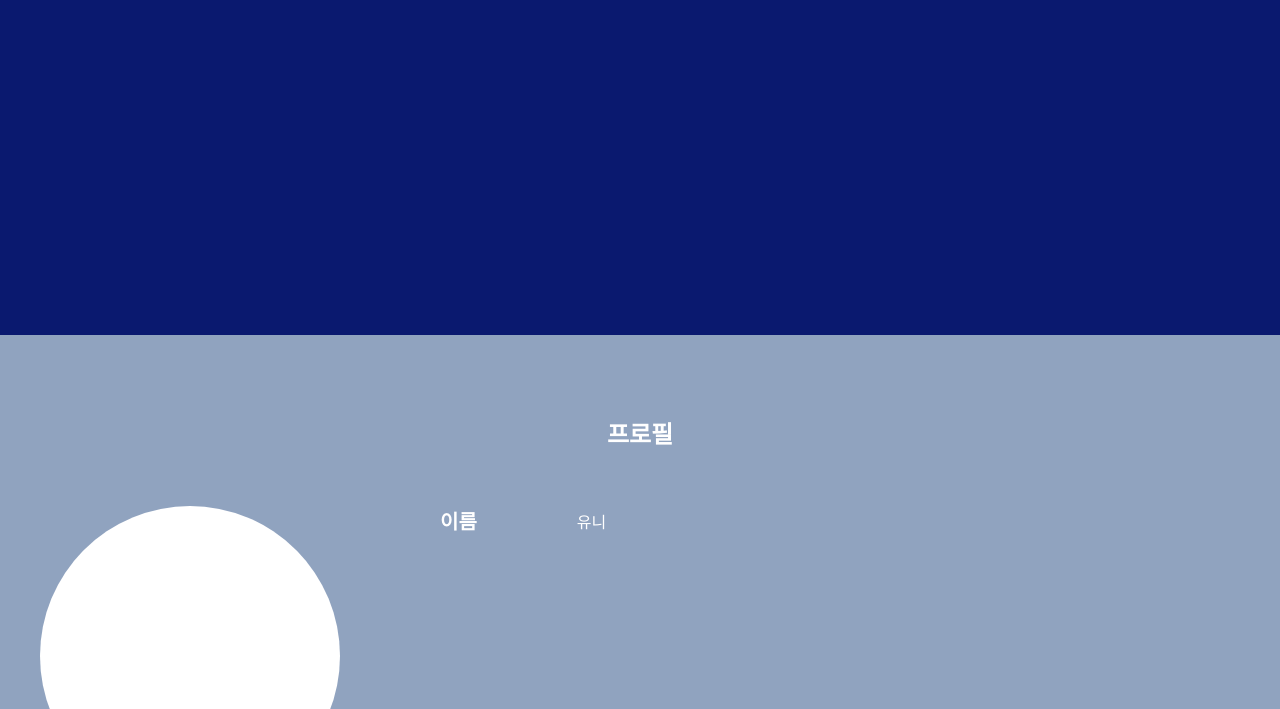
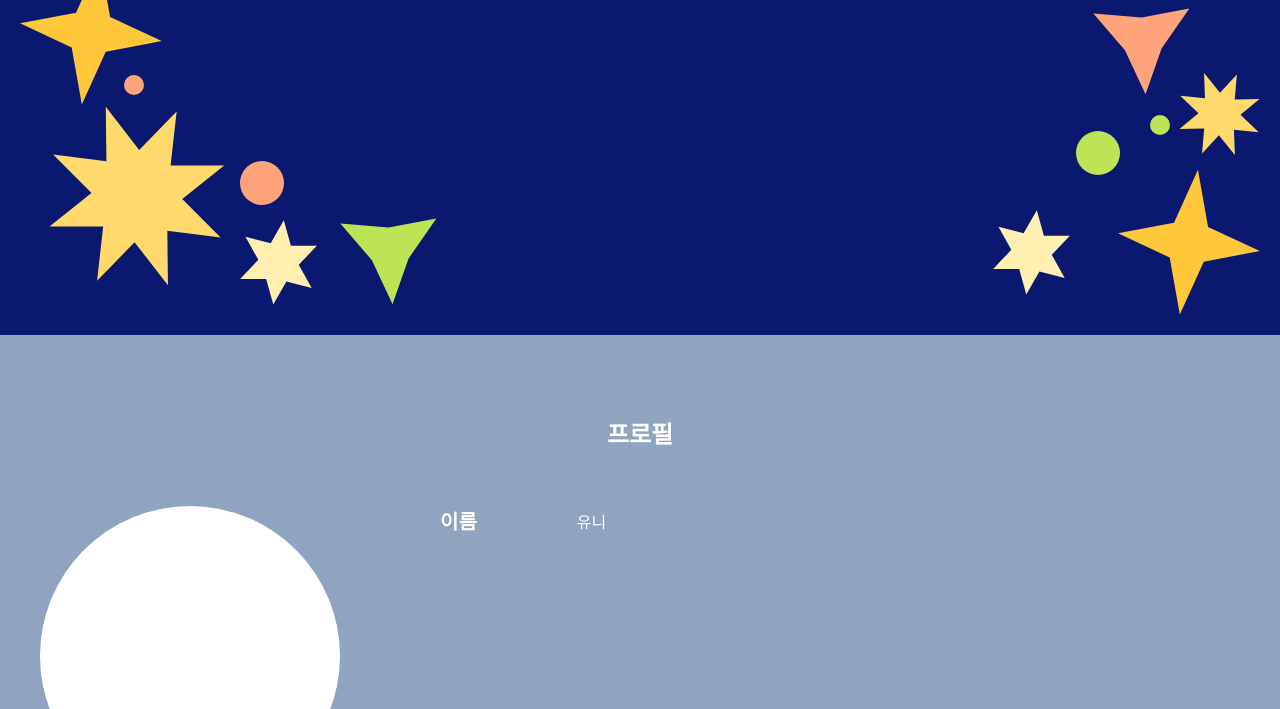
Before and after one commit to ynnotun/study_portfolio, a website: page index.html in a window 1280 px wide. Shown: the part 465-1174 px from the top of the page. Drawn offline with nearby package versions, Linux system fonts and the light colour scheme.

Commit message:
cover image, animation

```diff
--- a/css/style.css
+++ b/css/style.css
@@ -4,24 +4,55 @@
     color: inherit;
 }
 
+:root {
+    --main-bg: #90A3BF;
+    --sub-bg: #0A196F;
+    --color-red : #FFA37A;
+    --color-green : #BCE455;
+}
+
 body {
-    background-color: #90A3BF;
+    background-color: var(--main-bg);
     color: #ffffff;
 }
-
 
 li{
     text-decoration: none;
 }
 
-.cover{
+.cover {
     height: 100vh;
-    background-color: #0A196F;
+    background-color: var(--sub-bg);
     display: flex;
     flex-direction: column;
     justify-content: center;
     align-items: center;
     gap: 16px;
+    position: relative;
+}
+.circle{
+    background-color: currentColor;
+    border-radius: 50%;
+}
+
+.circle-big{
+    width: 44px;
+    height: 44px;
+}
+
+.circle-small{
+    width: 20px;
+    height: 20px;
+}
+
+.color-red{
+    color: var(--color-red);
+    background-color: var(--color-red);
+}
+
+.color-green{
+    color: var(--color-green);
+    background-color: var(--color-green);
 }
 
 
@@ -44,6 +75,78 @@ li{
     letter-spacing: -0.02em;
     color: #658DF1;
 
+}
+
+.cover .star1 {
+    position: absolute;
+    left: 50px;
+    bottom: 50px;
+}
+
+.cover .star2 {
+    position: absolute;
+    left: 240px;
+    bottom: 30px;
+}
+
+.cover .star3 {
+    position: absolute;
+    right: 20px;
+    bottom: 20px;
+}
+
+.cover .star4 {
+    position: absolute;
+    right: 20px;
+    bottom: 180px;
+}
+
+.cover .star5 {
+    position: absolute;
+    left: 20px;
+    bottom: 230px;
+}
+
+.cover .star6 {
+    position: absolute;
+    right: 210px;
+    bottom: 40px;
+}
+
+.cover .star7 {
+    position: absolute;
+    left: 340px;
+    bottom: 30px;
+}
+
+.cover .star8 {
+    position: absolute;
+    right: 90px;
+    bottom: 240px;
+}
+
+.cover .circle1 {
+    position: absolute;
+    left: 240px;
+    bottom: 130px;
+}
+
+.cover .circle2 {
+    position: absolute;
+    right: 160px;
+    bottom: 160px;
+}
+
+.cover .circle3 {
+    position: absolute;
+    left: 124px;
+    bottom: 240px;
+}
+
+.cover .circle4 {
+    position: absolute;
+    right: 110px;
+    bottom: 200px;
 }
 
 
--- a/index.html
+++ b/index.html
@@ -5,11 +5,24 @@
     <meta name="viewport" content="width=device-width, initial-scale=1.0">
     <title>ynnotun의 포트폴리오</title>
     <link rel="stylesheet" href="./css/style.css">
+    <script src="/node_modules/animejs/lib/anime.min.js"></script>
 </head>
 <body>
     <section class="cover">
         <h1 class="cover-title">YNNOTUN</h1>
         <p class="cover-decription">FRONDEND | BACKEND</p>
+        <img src="images/star1.svg" alt="" class="star1">
+        <img src="images/star2.svg" alt="" class="star2">
+        <img src="images/star3.svg" alt="" class="star3">
+        <img src="images/star4.svg" alt="" class="star4">
+        <img src="images/star3.svg" alt="" class="star5">
+        <img src="images/star2.svg" alt="" class="star6">
+        <img src="images/star7.svg" alt="" class="star7">
+        <img src="images/star8.svg" alt="" class="star8">
+        <div class="circle circle-big circle1 color-red"></div>
+        <div class="circle circle-big circle2 color-green"></div>
+        <div class="circle circle-small circle3 color-red"></div>
+        <div class="circle circle-small circle4 color-green"></div>
     </section>
 
     <section class="profile section">
@@ -25,5 +38,14 @@
             </div>
         </div>
     </section>
+    <script src="js/animation.js"></script>
+    <script>
+        anime({
+        targets: '.star1',
+        rotate: '1turn',
+        duration: 3000,
+        loop: true,
+        });
+    </script>
 </body>
 </html>
--- /dev/null
+++ b/package.json
@@ -0,0 +1,5 @@
+{
+  "dependencies": {
+    "animejs": "^3.2.2"
+  }
+}
```
Also changed, not shown: images/star1.svg (added), images/star2.svg (added), images/star3.svg (added), images/star4.svg (added), images/star7.svg (added), images/star8.svg (added), js/animation.js (added), 3 other files.
